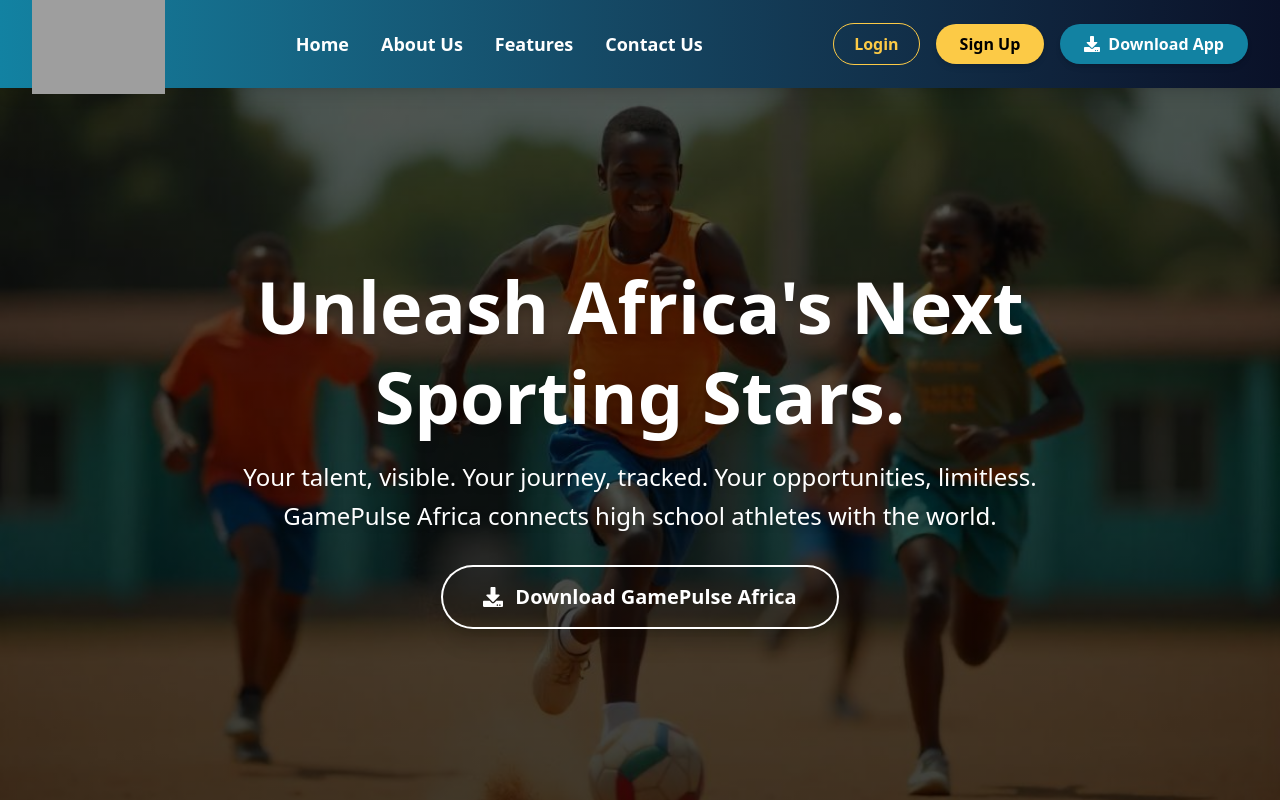
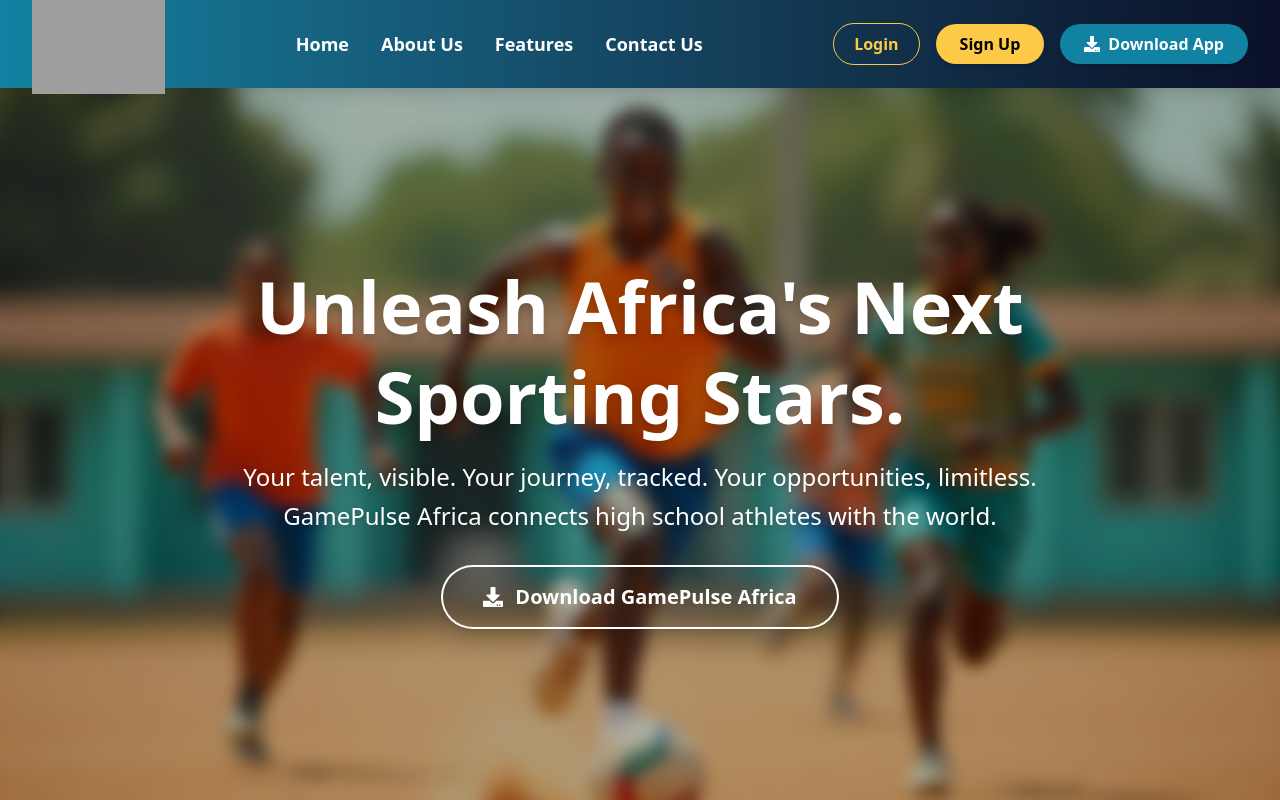
Before and after one commit to Qhojoblinks-7/kijanaPulseafrica, a React (Vite) app: page / in a window 1280 px wide. Shown: the top 800 px of the page. Built offline with nearby package versions, Linux system fonts and the light colour scheme; grey boxes are pictures that could not be loaded.

Commit message:
feat: Simplify HomePage background styling and enhance overlay for improved visual clarity

```diff
--- a/src/pages/HomePage.jsx
+++ b/src/pages/HomePage.jsx
@@ -46,23 +46,14 @@
     <section
         className="relative h-screen flex items-center justify-center text-white p-4 overflow-hidden"
         style={{
-            backgroundImage: `linear-gradient(rgba(0, 0, 0, 0.65), rgba(0, 0, 0, 0.75)), url(${Hero})`,
+            backgroundImage: `url(${Hero})`,
             backgroundSize: 'cover',
             backgroundPosition: 'center',
-            backgroundAttachment: 'fixed', // Creates a parallax effect
+            backgroundAttachment: 'fixed', // Parallax effect
         }}
     >
-        {/* Subtle UI overlay hint for mobile-first emphasis */}
-        {/* <div className="absolute bottom-4 right-4 md:bottom-8 md:right-8 lg:bottom-12 lg:right-12 p-2 bg-white/10 backdrop-blur-sm rounded-xl border border-white/20 shadow-lg animate-fade-in-up-slow">
-          <div className="w-24 h-40 md:w-32 md:h-56 bg-gamepulse-dark rounded-lg flex flex-col items-center justify-center relative overflow-hidden">
-            <div className="absolute inset-0 bg-gamepulse-blue opacity-15 animate-pulse-slow"></div>
-            <FaGlobeAfrica className="text-white text-3xl md:text-5xl mb-2 z-10 opacity-90" />
-            <p className="text-white text-xs md:text-sm font-bold z-10">GamePulse App</p>
-            <div className="absolute inset-x-0 bottom-0 h-1/4 bg-gradient-to-t from-gamepulse-dark to-transparent flex items-end justify-center pb-2">
-              <FaPlayCircle className="text-gamepulse-orange text-2xl md:text-3xl animate-bounce-custom" />
-            </div>
-          </div>
-        </div> */}
+        {/* Transparent blur overlay */}
+        <div className="absolute inset-0 bg-black/30 backdrop-blur-sm z-0"></div>
 
         <div className="text-center max-w-4xl mx-auto z-10 animate-fade-in-down-slow">
           <h1 className="text-4xl md:text-6xl lg:text-7xl font-extrabold leading-tight mb-4 font-heading drop-shadow-lg">
@@ -79,9 +70,9 @@
             <FaDownload className="mr-3" /> Download GamePulse Africa
           </button>
         </div>
-      </section>
+    </section>
 
-      {/* Feature Highlights Section */}
+    {/* Feature Highlights Section */}
       <section className="py-16 md:py-24 bg-white shadow-inner-lg">
         <div className="container mx-auto px-4 md:px-8 max-w-7xl">
           <h2 className="text-3xl md:text-4xl font-extrabold text-gray-900 mb-12 text-center font-heading">
```
